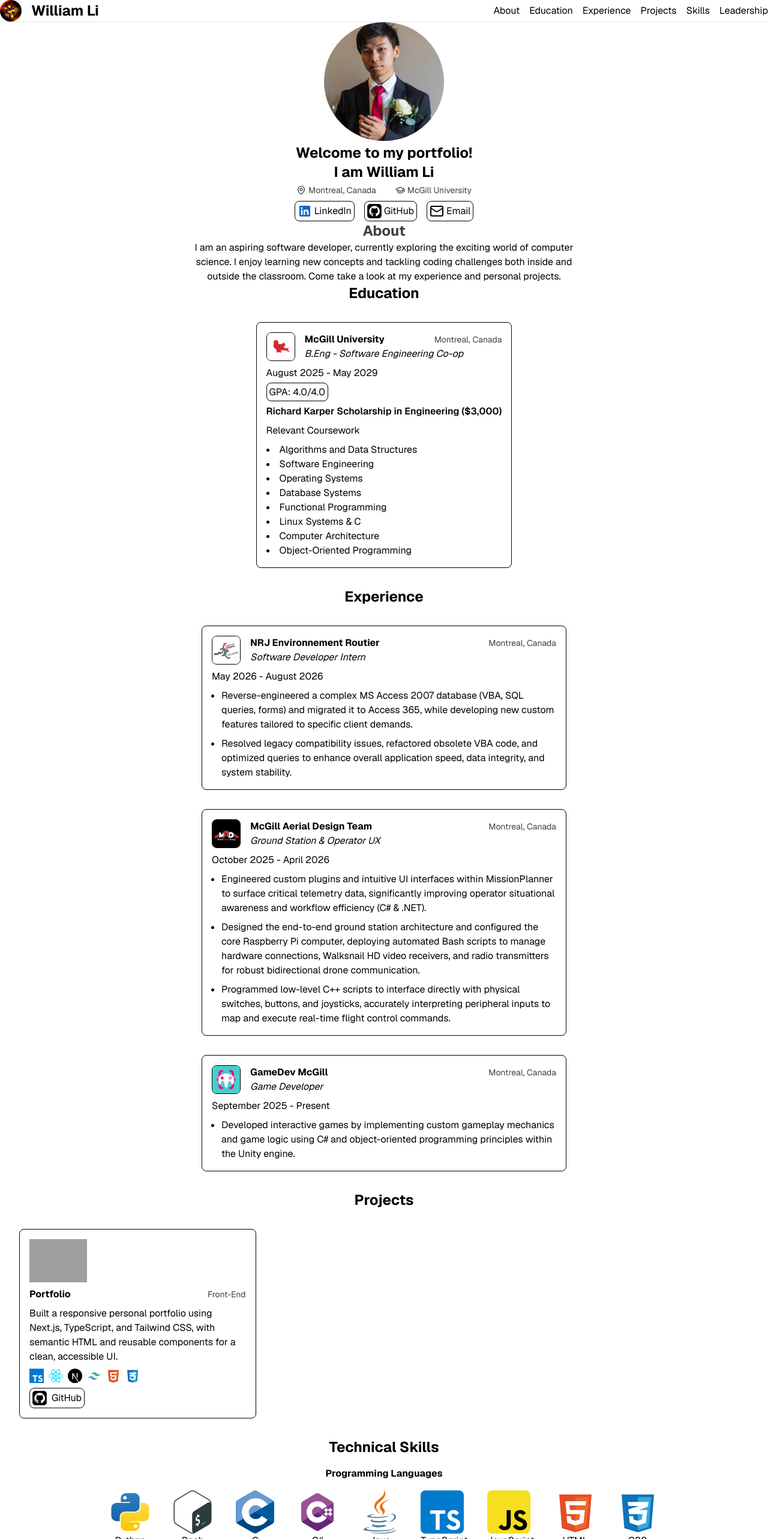
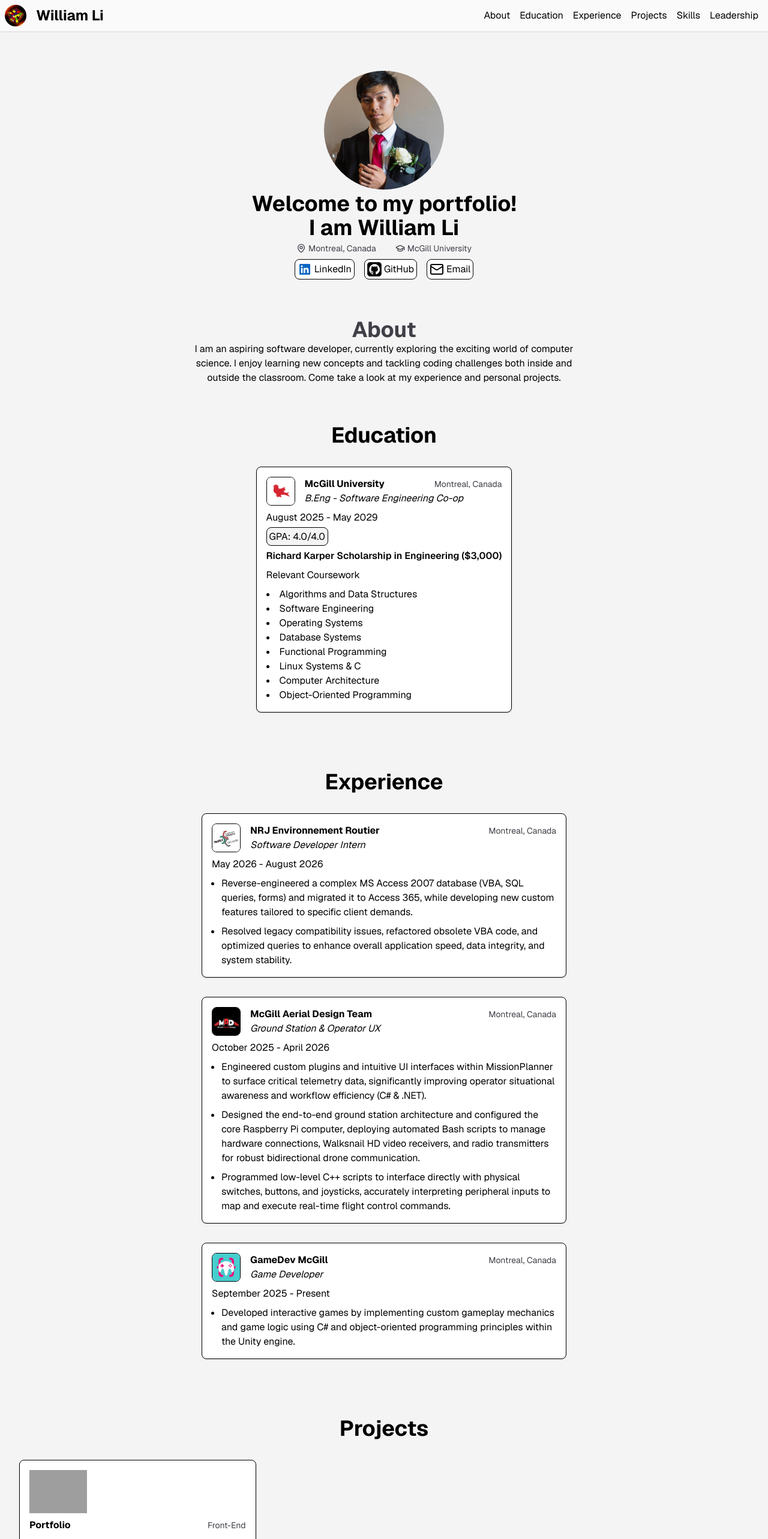
Before and after one commit to williamli218/my-portfolio, a Next.js app: page / in a window 1280 px wide. Shown: the top 2566 px of the page at 60% size. Built offline with nearby package versions, Linux system fonts and the light colour scheme; grey boxes are pictures that could not be loaded.

Commit message:
Refine mobile nav dropdown and add card shadow styling

```diff
--- a/app/globals.css
+++ b/app/globals.css
@@ -9,13 +9,21 @@ body {
 }
 
 .header {
-  @apply font-bold text-2xl;
+  @apply font-bold text-2xl md:text-4xl;
 }
 
 .address {
-  @apply flex gap-1 items-center border rounded-lg p-1 transition-all;
+  @apply flex gap-1 items-center border rounded-lg p-1 transition-all bg-white;
 }
 
 .address:hover {
-  @apply -translate-y-0.5 border-zinc-400 bg-zinc-50;
+  @apply -translate-y-0.5 border-zinc-400;
 }
+
+.card {
+  @apply shadow-sm transition-all bg-white;
+}
+
+.card:hover {
+  @apply shadow-2xl -translate-y-2
+}
--- a/app/page.tsx
+++ b/app/page.tsx
@@ -9,7 +9,7 @@ import Leadership from "@/components/Leadership";
 
 export default function Home() {
   return (
-    <main>
+    <main className="bg-zinc-100">
       <Hero />
       <About />
       <Education />
--- a/components/About.tsx
+++ b/components/About.tsx
@@ -1,6 +1,6 @@
 export default function About() {
     return (
-        <section className="flex flex-col items-center">
+        <section className="flex flex-col items-center pt-16">
             <h2 className="text-center text-zinc-700 header">About</h2>
             <p className="text-center max-w-2xl">I am an aspiring software developer, currently exploring the exciting world of computer science. I enjoy learning new concepts and tackling coding challenges both inside and outside the classroom. Come take a look at my experience and personal projects.</p>
         </section>
--- a/components/Education.tsx
+++ b/components/Education.tsx
@@ -2,9 +2,9 @@ import Image from "next/image";
 
 export default function Education() {
     return (
-        <section className="flex flex-col items-center" id="education">
+        <section className="flex flex-col items-center pt-16" id="education">
             <h2 className="header">Education</h2>
-            <article className="flex flex-col gap-2 border rounded-lg m-8 p-4">
+            <article className="flex flex-col gap-2 border rounded-lg m-8 p-4 card">
                 <div className="flex items-center gap-4">
                     <Image
                         src="/mcgill-university.jpg"
@@ -23,7 +23,7 @@ export default function Education() {
                 </div>
                 <p>August 2025 - May 2029</p>
                 <p>
-                    <span className="border rounded-lg p-1">GPA: 4.0/4.0</span>
+                    <span className="border rounded-lg p-1 bg-zinc-100">GPA: 4.0/4.0</span>
                 </p>
                 <p className="font-semibold">Richard Karper Scholarship in Engineering ($3,000)</p>
                 <h4>Relevant Coursework</h4>
--- a/components/Experience.tsx
+++ b/components/Experience.tsx
@@ -38,12 +38,12 @@ const experiences = [
 
 export default function Experience() {
     return (
-        <section className="flex flex-col items-center" id="experience">
+        <section className="flex flex-col items-center pt-16" id="experience">
             <h2 className="header">Experience</h2>
 
             <div className="relative max-w-2xl">
                 {experiences.map(experience => (
-                    <article key={experience.organization} className="m-8 p-4 border rounded-lg flex flex-col gap-2">
+                    <article key={experience.organization} className="m-8 p-4 border rounded-lg flex flex-col gap-2 card">
                         <div className="flex items-center gap-4">
                             <Image
                                 src={experience.logo}
--- a/components/Footer.tsx
+++ b/components/Footer.tsx
@@ -1,5 +1,7 @@
 export default function Footer() {
     return (
-        <footer></footer>
+        <footer className="text-center md:text-right">
+            Copyright © 2026 William Li. All rights reserved.
+        </footer>
     );
 }
--- a/components/Hero.tsx
+++ b/components/Hero.tsx
@@ -3,7 +3,7 @@ import { MapPin, GraduationCap, Mail } from "lucide-react";
 
 export default function Hero() {
     return (
-        <section className="flex flex-col items-center" id="hero">
+        <section className="flex flex-col items-center pt-16" id="hero">
             <Image
                 src="/profile.jpg"
                 alt="Profile Image"
--- a/components/Leadership.tsx
+++ b/components/Leadership.tsx
@@ -1,5 +1,5 @@
 export default function Leadership() {
     return (
-        <section id="leadership"></section>
+        <section id="leadership" className="pt-16"></section>
     );
 }
--- a/components/Nav.tsx
+++ b/components/Nav.tsx
@@ -17,9 +17,9 @@ export default function Nav() {
     const [open, setOpen] = useState(false);
 
     return (
-        <nav className="sticky top-0 z-50 bg-white border-b border-zinc-200">
+        <nav className="sticky top-0 z-50 bg-zinc-50 border-b-2 border-zinc-200">
             <div className="flex justify-between items-center">
-                <figure className="flex items-center gap-4">
+                <figure className="flex items-center gap-4 p-2">
                     <Image
                         src="/icon.png"
                         alt="icon"
@@ -29,7 +29,7 @@ export default function Nav() {
                     />
                     <figcaption className="text-2xl font-bold">William Li</figcaption>
                 </figure>
-                <ul className="hidden md:flex gap-4">
+                <ul className="hidden md:flex gap-4 pr-4">
                     {links.map((section) => (
                         <li key={section.label}>
                             <a href={section.href}>{section.label}</a>
@@ -37,7 +37,7 @@ export default function Nav() {
                     ))}
                 </ul>
                 <button
-                    className="md:hidden"
+                    className="md:hidden pr-2"
                     onClick={() => setOpen(!open)}
                     aria-label="Toggle menu"
                     aria-expanded={open}
@@ -46,7 +46,7 @@ export default function Nav() {
                 </button>
             </div>
             {open && (
-                <ul className="md:hidden flex flex-col items-end">
+                <ul className="md:hidden flex flex-col items-center border-t border-zinc-200 divide-y divide-zinc-200">
                     {links.map((section) => (
                         <li key={section.label}>
                             <a href={section.href} onClick={() => setOpen(false)}>
--- a/components/Projects.tsx
+++ b/components/Projects.tsx
@@ -12,9 +12,9 @@ const icons = [
 export default function Projects() {
     return (
         <section id="projects">
-            <h2 className="header text-center">Projects</h2>
+            <h2 className="header text-center pt-16">Projects</h2>
             <div className="grid grid-cols-1 md:grid-cols-2 lg:grid-cols-3 gap-4 m-8">
-                <article className="border rounded-lg p-4 flex flex-col gap-2">
+                <article className="border rounded-lg p-4 flex flex-col gap-2 card">
                     <Image
                         src="/portfolio.jpg"
                         alt="Portfolio"
--- a/components/Skills.tsx
+++ b/components/Skills.tsx
@@ -44,7 +44,7 @@ function IconGrid({ items }: { items: { src: string; alt: string }[] }) {
 
 export default function Skills() {
   return (
-    <section className="flex flex-col gap-4 items-center" id="skills">
+    <section className="flex flex-col gap-4 items-center pt-16" id="skills">
       <h2 className="header">Technical Skills</h2>
       <h3 className="font-bold">Programming Languages</h3>
       <IconGrid items={programmingLanguages} />
```
